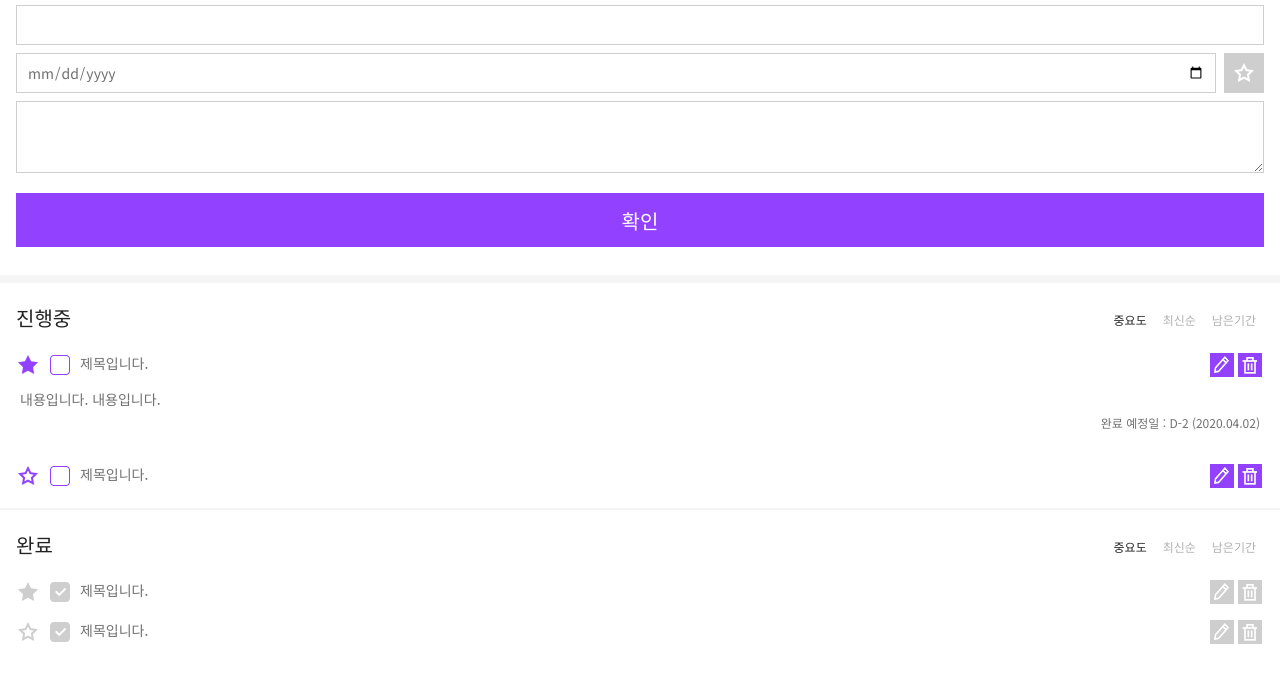
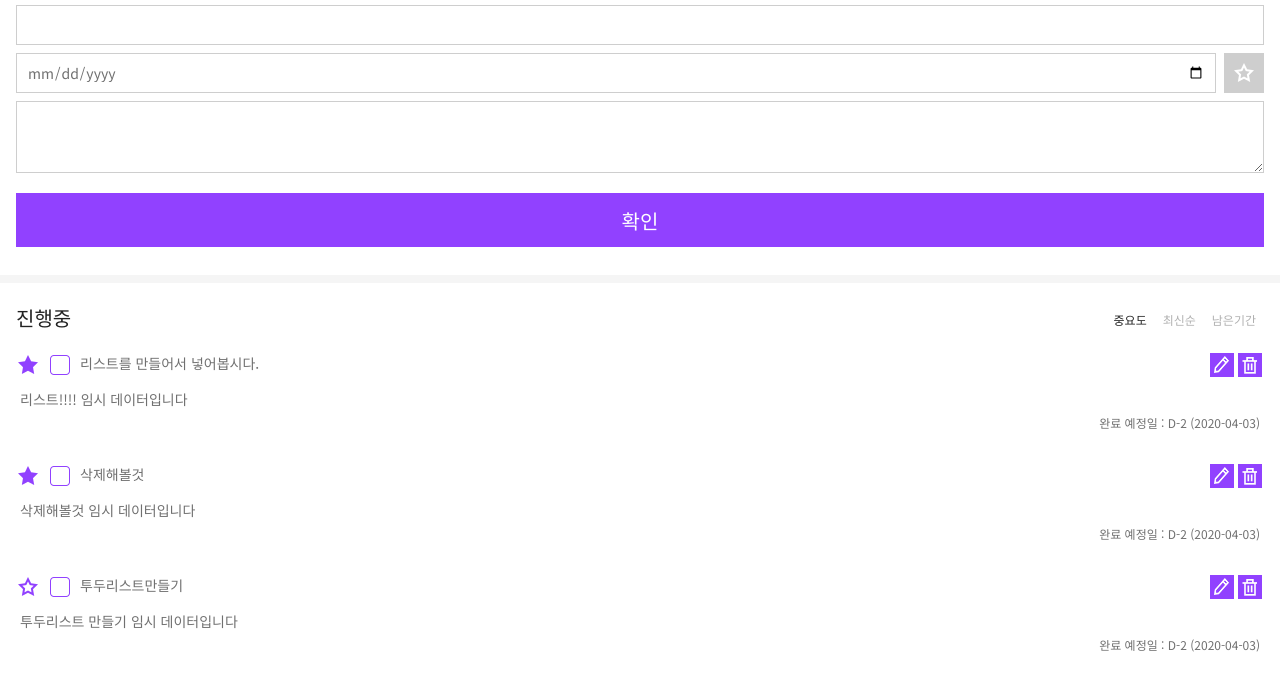
Before and after one commit to heejinlee07/StoodyPlannner, a website: page index.html in a window 1280 px wide. Shown: the part 114-797 px from the top of the page. Drawn offline with nearby package versions, Linux system fonts and the light colour scheme.

Commit message:
feature : getTodos, render, css mouse pointer

```diff
--- a/css/common.css
+++ b/css/common.css
@@ -26,6 +26,12 @@ ul, ol {
   list-style: none;
 }
 
+button, input[type="checkbox"], label {
+  cursor: pointer;
+}
+input, textarea {
+  cursor: text;
+}
 input[type="text"], input[type="date"], textarea {
   border: 1px solid #cecece;
   color: #707070;
--- a/css/style.css
+++ b/css/style.css
@@ -53,6 +53,7 @@ h2.title {
 .todoList .subjectView {
   flex-grow: 1;
   margin: 0 8px;
+  cursor: pointer;
 }
 
 .contentView {
--- a/js/app.js
+++ b/js/app.js
@@ -1,29 +1,47 @@
+let todos = [];
 
-const hello = 'hello';
+const $todoList = document.querySelector('.todoList');
 
-// const $btnConfirm = document.querySelector('.btnConfirm');
+const render = () => {
+  let html = '';
+  todos.forEach(todo => {
+    html += `<li id="${todo.id}">
+  <span class="iconImportance ${todo.imp ? 'check' : ''}">중요도 : ${todo.imp ? '중요함' : '보통'}</span>
+  <input type="checkbox" id="check${todo.id}" class="inputCheckbox"><label class="iconCheckbox" for="check${todo.id}"></label>
+  <span class="subjectView">${todo.subject}</span>
+  <button class="btnEdit">수정</button>
+  <button class="btnDelete">삭제</button>
+  <div class="contentView">
+    ${todo.content}
+    <div class="targetDate">완료 예정일 : D-2 (${todo.dDay})</div>
+  </div>
+</li>`;
+  });
 
-// const getDday = () => {
-//   const $inputDate = document.querySelector('.inputDate');
+  $todoList.innerHTML = html;
+};
+const getTodos = () => {
+  todos = [
+    {
+      id: 1, subject: 'test 제목입니다.', dDay: '2020-04-03', imp: false, content: '임시 데이터입니다', completed: true
+    },
+    {
+      id: 2, subject: '해커톤 준비', dDay: '2020-04-03', imp: true, content: '해커톤 임시 데이터입니다', completed: false
+    },
+    {
+      id: 3, subject: '투두리스트만들기', dDay: '2020-04-03', imp: false, content: '투두리스트 만들기 임시 데이터입니다', completed: false
+    },
+    {
+      id: 4, subject: '삭제해볼것', dDay: '2020-04-03', imp: true, content: '삭제해볼것 임시 데이터입니다', completed: false
+    },
+    {
+      id: 5, subject: '리스트를 만들어서 넣어봅시다.', dDay: '2020-04-03', imp: true, content: '리스트!!!! 임시 데이터입니다', completed: true
+    }
+  ];
+  // sort
+  todos.sort((a, b) => b.id - a.id);
 
-//   let today = new Date();
-//   const year = today.getFullYear();
-//   let month = today.getMonth() + 1;
-//   let day = today.getDate();
-//   month = month < 10 ? '0' + month : month;
-//   day = day < 10 ? '0' + day : day;
-//   today = year + '-' + month + '-' + day;
-//   $inputDate.setAttribute('min', today);
+  render();
+};
 
-
-//   let [myYear, myMonth, myDay] = $inputDate.value.split('-');
-//   const toDay = new Date();
-//   myYear = +myYear;
-//   myMonth = +myMonth - 1;
-//   myDay = +myDay;
-//   const dDay = new Date(myYear, myMonth, myDay);
-//   const gap = dDay.getTime() - toDay.getTime();
-//   let result = Math.ceil(gap / (1000 * 60 * 60 * 24));
-//   result = result <= 0 ? result * -1 : result;
-//   console.log('D-' + result);
-// }
+window.onload = getTodos;
```
